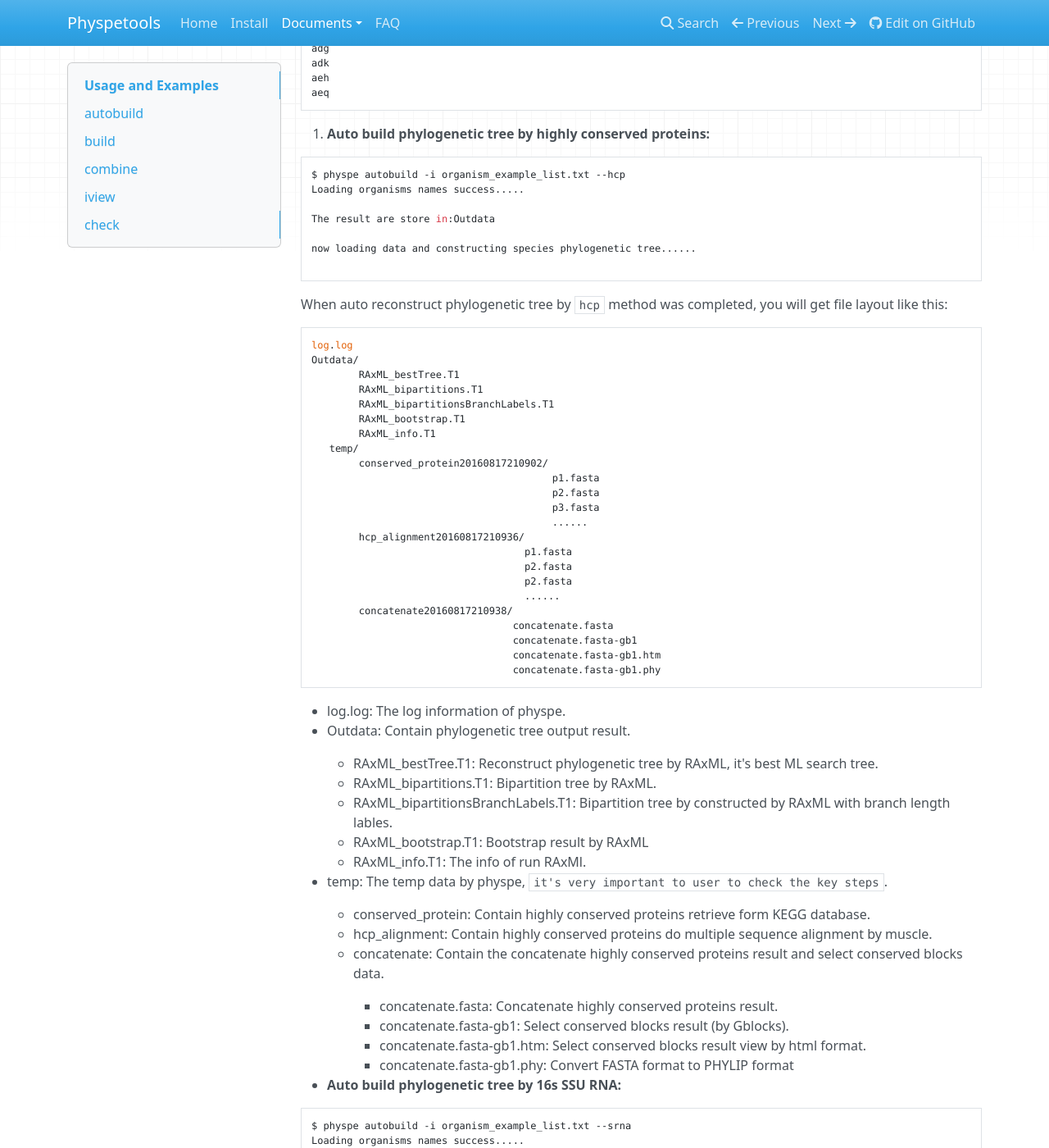
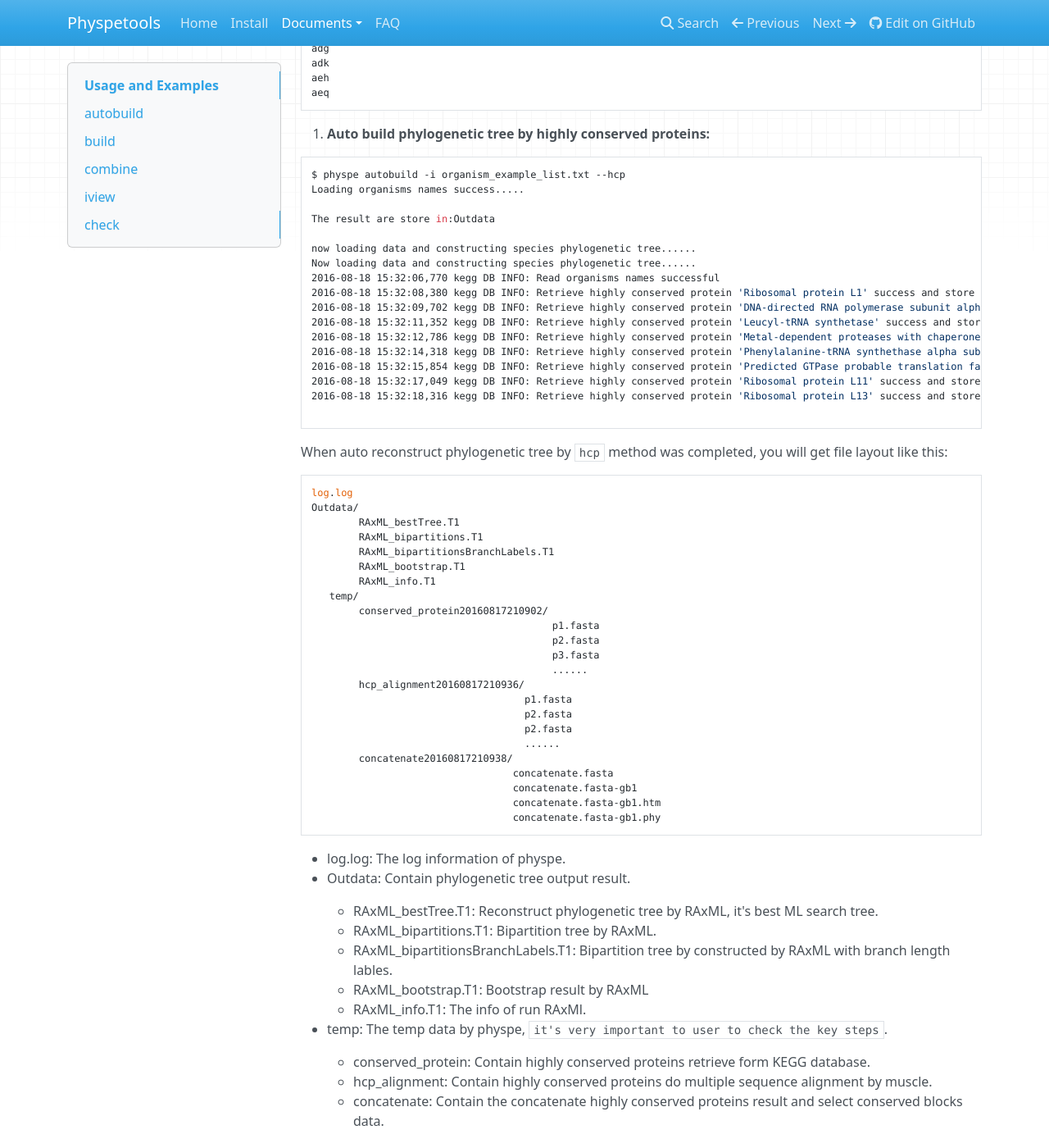
Before and after one commit to yangfangs/physpetools, an MkDocs documentation site: the page built from docs/docs/usage.md, in a window 1280 px wide and 1400 px high, scrolled down 1119 px. Shown: the whole window at 82% size. Built offline with MkDocs 1.6.1, drawn with Linux system fonts in a browser that asks for light colours; nearby versions of some CDN libraries; old or Windows-style settings are respelled for this version of MkDocs; some of the changed text lies outside the part shown.

Commit message:
update log info print

````diff
--- a/docs/docs/usage.md
+++ b/docs/docs/usage.md
@@ -57,6 +57,16 @@ Loading organisms names success.....
 The result are store in:Outdata
 
 now loading data and constructing species phylogenetic tree......
+Now loading data and constructing species phylogenetic tree......
+2016-08-18 15:32:06,770 kegg DB INFO: Read organisms names successful
+2016-08-18 15:32:08,380 kegg DB INFO: Retrieve highly conserved protein 'Ribosomal protein L1' success and store in p1.fasta file
+2016-08-18 15:32:09,702 kegg DB INFO: Retrieve highly conserved protein 'DNA-directed RNA polymerase subunit alpha' success and store in p2.fasta file
+2016-08-18 15:32:11,352 kegg DB INFO: Retrieve highly conserved protein 'Leucyl-tRNA synthetase' success and store in p3.fasta file
+2016-08-18 15:32:12,786 kegg DB INFO: Retrieve highly conserved protein 'Metal-dependent proteases with chaperone activity' success and store in p4.fasta file
+2016-08-18 15:32:14,318 kegg DB INFO: Retrieve highly conserved protein 'Phenylalanine-tRNA synthethase alpha subunit' success and store in p5.fasta file
+2016-08-18 15:32:15,854 kegg DB INFO: Retrieve highly conserved protein 'Predicted GTPase probable translation factor' success and store in p6.fasta file
+2016-08-18 15:32:17,049 kegg DB INFO: Retrieve highly conserved protein 'Ribosomal protein L11' success and store in p7.fasta file
+2016-08-18 15:32:18,316 kegg DB INFO: Retrieve highly conserved protein 'Ribosomal protein L13' success and store in p8.fasta file
 
 ```
 
@@ -119,8 +129,16 @@ Loading organisms names success.....
 
 The result are store in:Outdata
 
-now loading data and constructing species phylogenetic tree......
-2016-08-18 14:52:09,893 16s DB INFO: Read organisms names success
+Now loading data and constructing species phylogenetic tree......
+2016-08-18 15:29:31,528 16s DB INFO: Read organisms names success
+2016-08-18 15:29:38,166 16s DB INFO: Retrieve organism 'aca' 16s SSU RNA sequences data success
+2016-08-18 15:29:40,236 16s DB INFO: Retrieve organism 'ace' 16s SSU RNA sequences data success
+2016-08-18 15:29:42,356 16s DB INFO: Retrieve organism 'acl' 16s SSU RNA sequences data success
+2016-08-18 15:29:44,615 16s DB INFO: Retrieve organism 'acn' 16s SSU RNA sequences data success
+2016-08-18 15:29:46,868 16s DB INFO: Retrieve organism 'aco' 16s SSU RNA sequences data success
+2016-08-18 15:29:49,119 16s DB INFO: Retrieve organism 'acp' 16s SSU RNA sequences data success
+2016-08-18 15:29:51,392 16s DB INFO: Retrieve organism 'adg' 16s SSU RNA sequences data success
+
 ```
 
 
@@ -181,7 +199,7 @@ $ physpe -i organism_example_list.txt --raxml '-f a -m GTRGAMMA  -p 12345 -x 123
 
 **--muscle**
 
-  Set multiple sequence alignment parameters. The default is ``-maxiter 100``. More options about muslce please to see[MUSCLE Manual](http://www.drive5.com/muscle/manual/options.html)
+  Set multiple sequence alignment parameters. The default is ``-maxiter 100``. More options about muslce please to see [MUSCLE Manual](http://www.drive5.com/muscle/manual/options.html)
 
 The default option:
 
````
Also changed, not shown: 1 other file.
